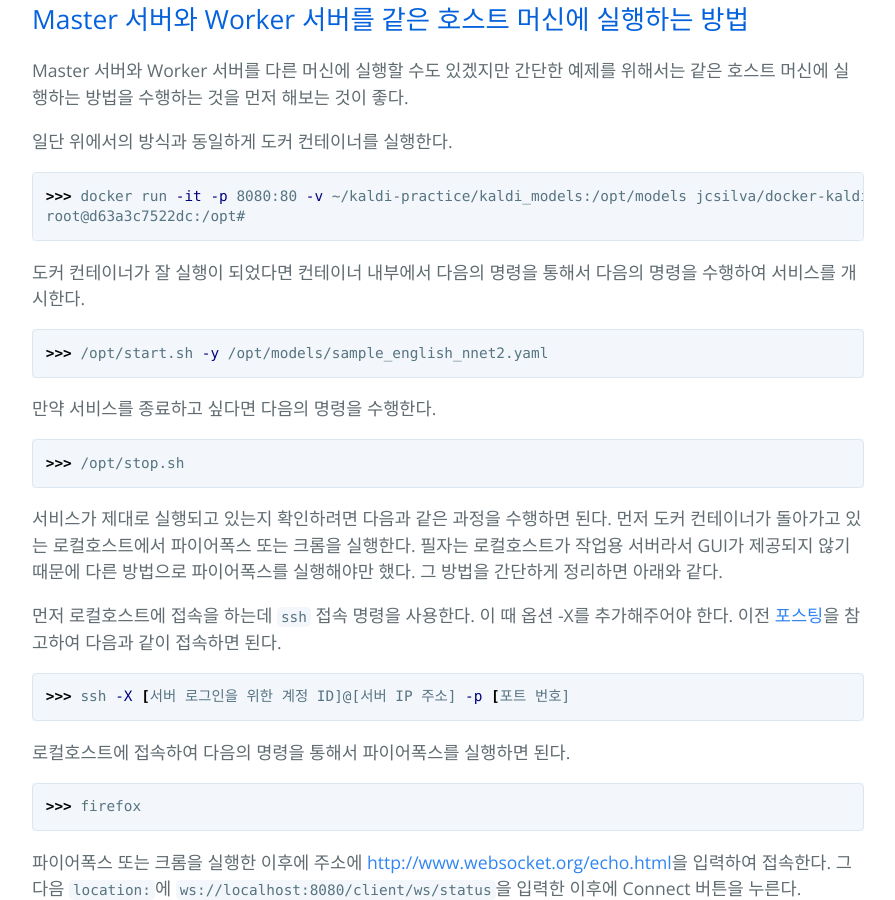
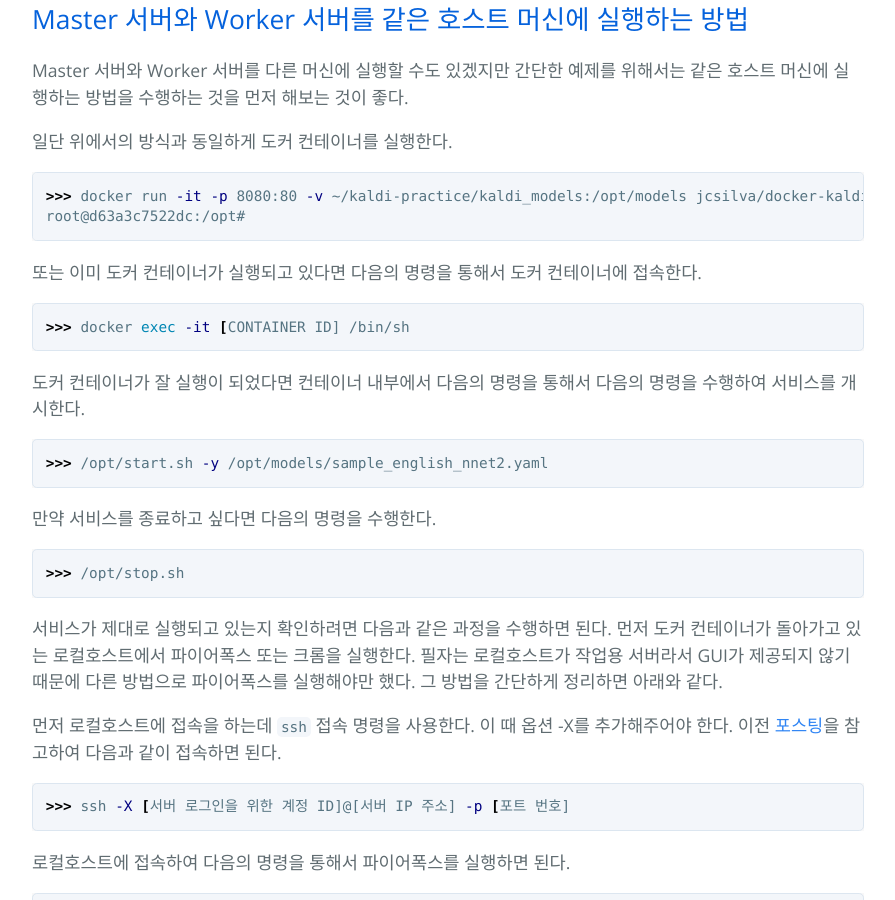
Before and after one commit to hcnoh/hcnoh.github.io, a Jekyll site: the page built from _posts/2019-02-28-kaldi-gstreamer-server.md, in a window 1280 px wide and 900 px high, scrolled down 5388 px. Shown: the whole window, without its empty margins (192-1087 px from the left). Built offline with Jekyll 4.4.1, drawn with Linux system fonts in a browser that asks for light colours; comment, search, counter and statistics services are not loaded.

Commit message:
Update 2019-02-28-kaldi-gstreamer-server.md

````diff
--- a/_posts/2019-02-28-kaldi-gstreamer-server.md
+++ b/_posts/2019-02-28-kaldi-gstreamer-server.md
@@ -229,6 +229,12 @@ Master 서버와 Worker 서버를 다른 머신에 실행할 수도 있겠지만
 root@d63a3c7522dc:/opt#
 ```
 
+또는 이미 도커 컨테이너가 실행되고 있다면 다음의 명령을 통해서 도커 컨테이너에 접속한다.
+
+```bash
+>>> docker exec -it [CONTAINER ID] /bin/sh
+```
+
 도커 컨테이너가 잘 실행이 되었다면 컨테이너 내부에서 다음의 명령을 통해서 다음의 명령을 수행하여 서비스를 개시한다.
 
 ```bash
````
